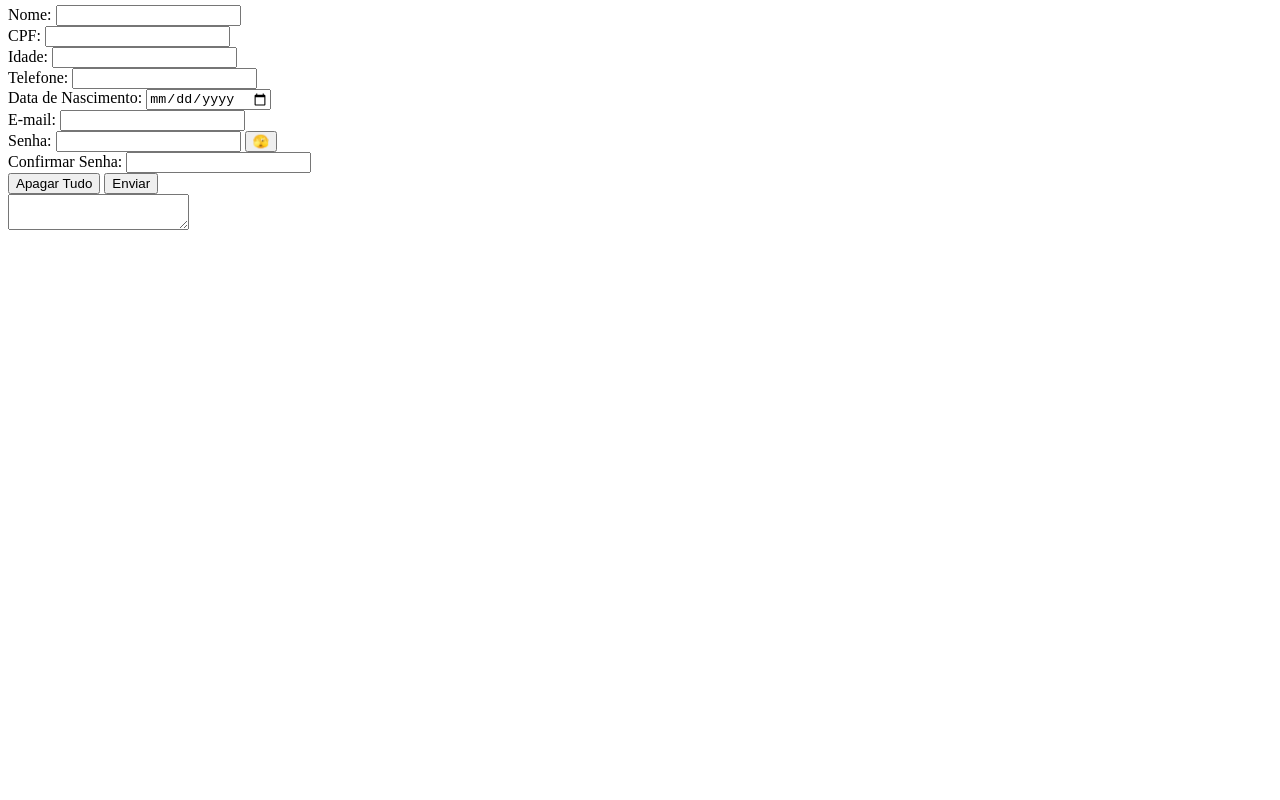
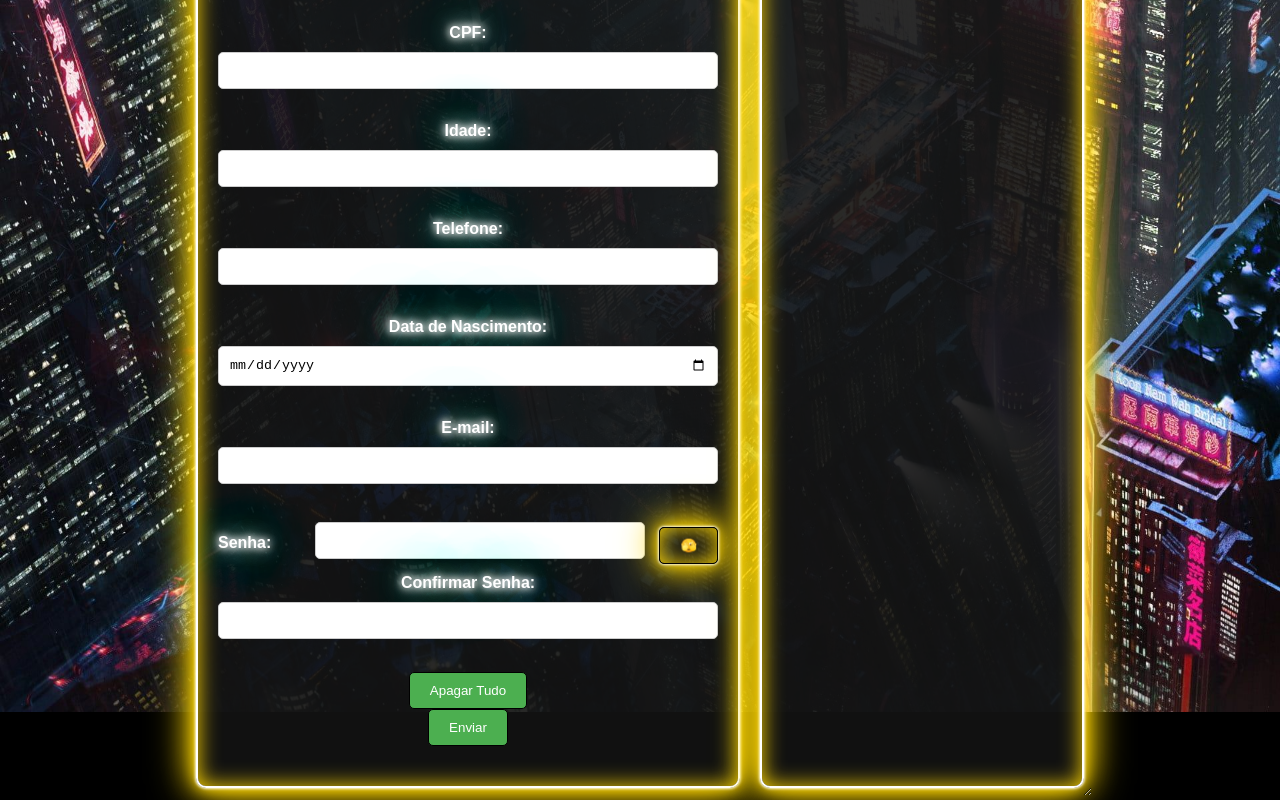
Before and after one commit to PedroLeonardodeCesaro/Tarefa-2-Atividade2, a plain HTML site: page index.html in a window 1280 px wide. Shown: the part 88-888 px from the top of the page. Before the commit the page ends 800 px from the top, so only its background shows below. Drawn offline with Linux system fonts and the light colour scheme; the site is published under a folder, as on GitHub Pages, so addresses that start at the root find nothing.

Commit message:
Update index.html

```diff
--- a/index.html
+++ b/index.html
@@ -6,13 +6,13 @@
     <meta charset="UTF-8">
     <meta name="viewport" content="width=device-width, initial-scale=1.0">
     <title>Registro</title>
-    <link rel="stylesheet" href="/src/css/style.css">
+    <link rel="stylesheet" href="src/css/style.css">
 
 </head>
 
 <body>
 
-    <img src="/src/img/background.jpg" class="pagebackground" alt="">
+    <img src="src/img/background.jpg" class="pagebackground" alt="">
 
     <div id="container">
 
@@ -68,7 +68,7 @@
 
     </div>
 
-    <script src="/src/js/script.js"></script>
+    <script src="src/js/script.js"></script>
 
 </body>
 
```
